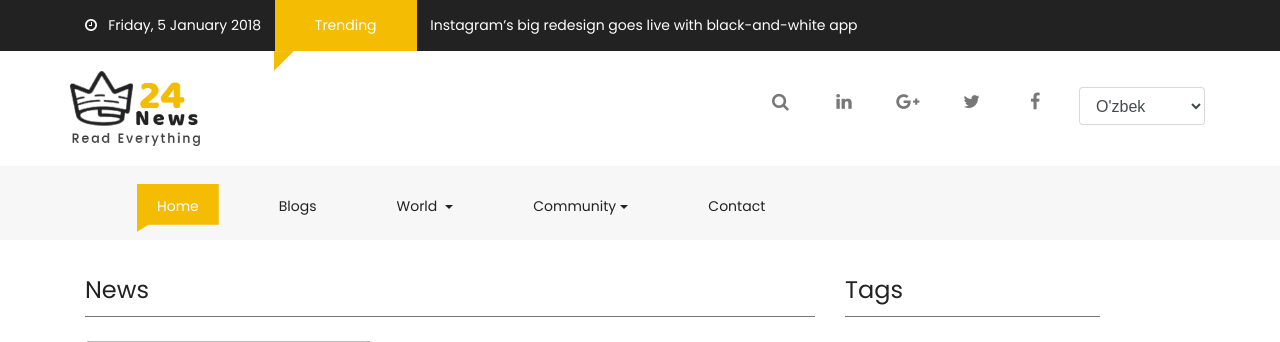
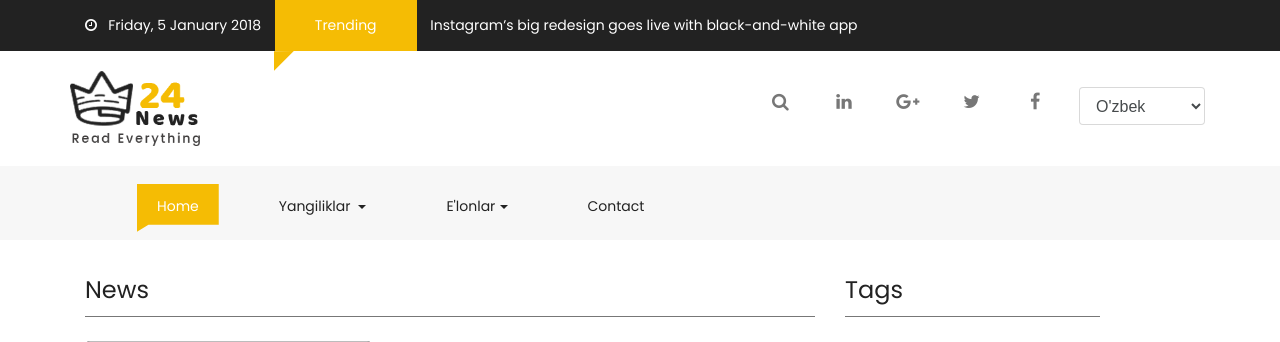
Before and after one commit to sardoruktamov/rishton_news, a Django app: a page that uses templates/base.html in a window 1280 px wide. Shown: the top 342 px of the page. Run offline with Django 3.2, Linux system fonts and the light colour scheme; data that the repository does not hold is empty; some libraries are stand-ins or nearby versions.

Commit message:
menu change

```diff
--- a/templates/base.html
+++ b/templates/base.html
@@ -80,26 +80,20 @@
                     <li class="nav-item active">
                         <a class="nav-link" href="{% url 'homepage' %}">Home <span class="sr-only">(current)</span></a>
                     </li>
-                    <li class="nav-item ">
-                        <a class="nav-link" href="{% url 'blogpage' %}">Blogs <span class="sr-only">(current)</span></a>
-                    </li>
-                    {% for cat in all_category %}
-                    <li class="nav-item ">
-                        <a class="nav-link" href="{% url 'categories' cat.slug %}">{{ cat.name }} <span class="sr-only">(current)</span></a>
-                    </li>
-                    {% endfor %}
+
                     <li class="nav-item dropdown">
                         <a class="nav-link dropdown-toggle" href="#" id="dropdownMenuButton2" data-toggle="dropdown"
-                           aria-haspopup="true" aria-expanded="false">World <span class="sr-only">(current)</span></a>
+                           aria-haspopup="true" aria-expanded="false">Yangiliklar <span class="sr-only">(current)</span></a>
                         <div class="dropdown-menu" aria-labelledby="dropdownMenuLink_1">
-                            <a class="dropdown-item" href="#">Action in</a>
-                            <a class="dropdown-item" href="#">Another action</a>
-                            <a class="dropdown-item" href="#">Something else here</a>
+                    {% for cat in all_category %}
+                            <a class="dropdown-item" href="{% url 'categories' cat.slug %}">{{ cat.name }} </a>
+                        {% endfor %}
                         </div>
                     </li>
+
                     <li class="nav-item dropdown">
                         <a class="nav-link dropdown-toggle" href="#" id="dropdownMenuButton3" data-toggle="dropdown"
-                           aria-haspopup="true" aria-expanded="false">Community<span class="sr-only">(current)</span></a>
+                           aria-haspopup="true" aria-expanded="false">E'lonlar<span class="sr-only">(current)</span></a>
                         <div class="dropdown-menu" aria-labelledby="dropdownMenuLink_1">
                             <a class="dropdown-item" href="#">Action in</a>
                             <a class="dropdown-item" href="#">Another action</a>
```
